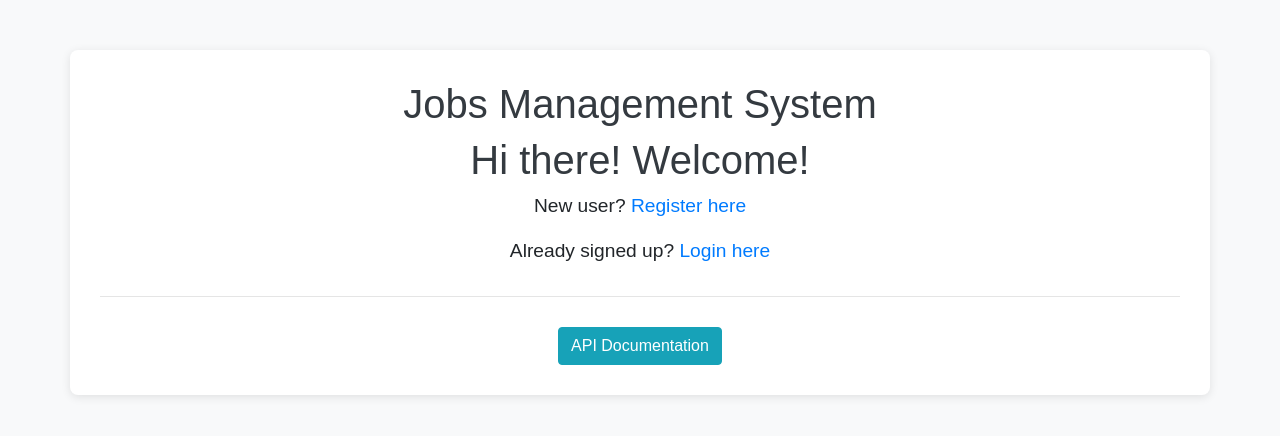
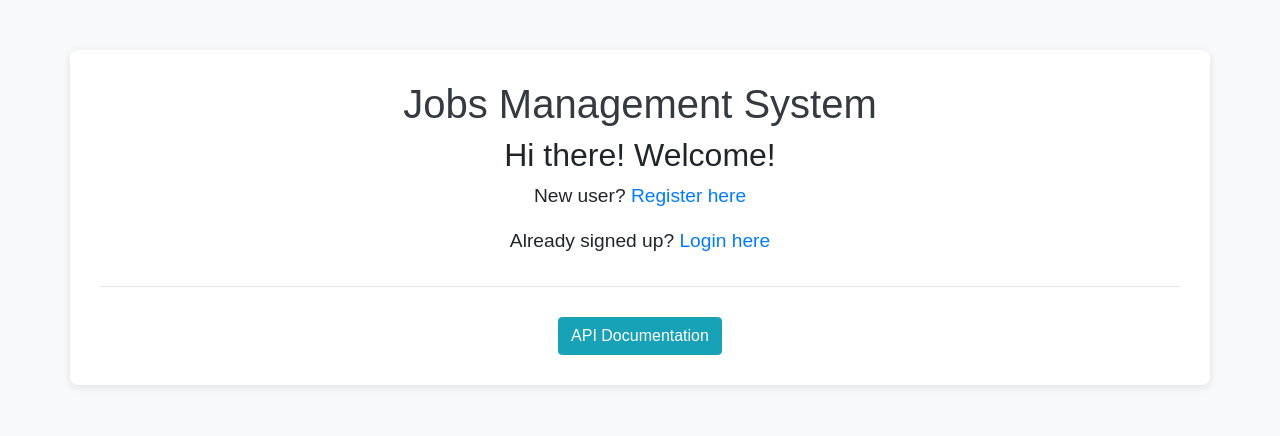
Before and after one commit to Vydeekelz/Jobs-API, a website: page public/index.html in a window 1280 px wide. Drawn offline with nearby package versions, Linux system fonts and the light colour scheme.

Commit message:
minor changes

```diff
--- a/public/index.html
+++ b/public/index.html
@@ -38,7 +38,7 @@
 <body>
     <div class="container text-center">
         <h1>Jobs Management System</h1> <!-- Added Jobs Management System -->
-        <h1>Hi there! Welcome!</h1>
+        <h2>Hi there! Welcome!</h2>
 
         <p>New user? <a href="register.html">Register here</a></p>
         <p>Already signed up? <a href="login.html">Login here</a></p>
```
